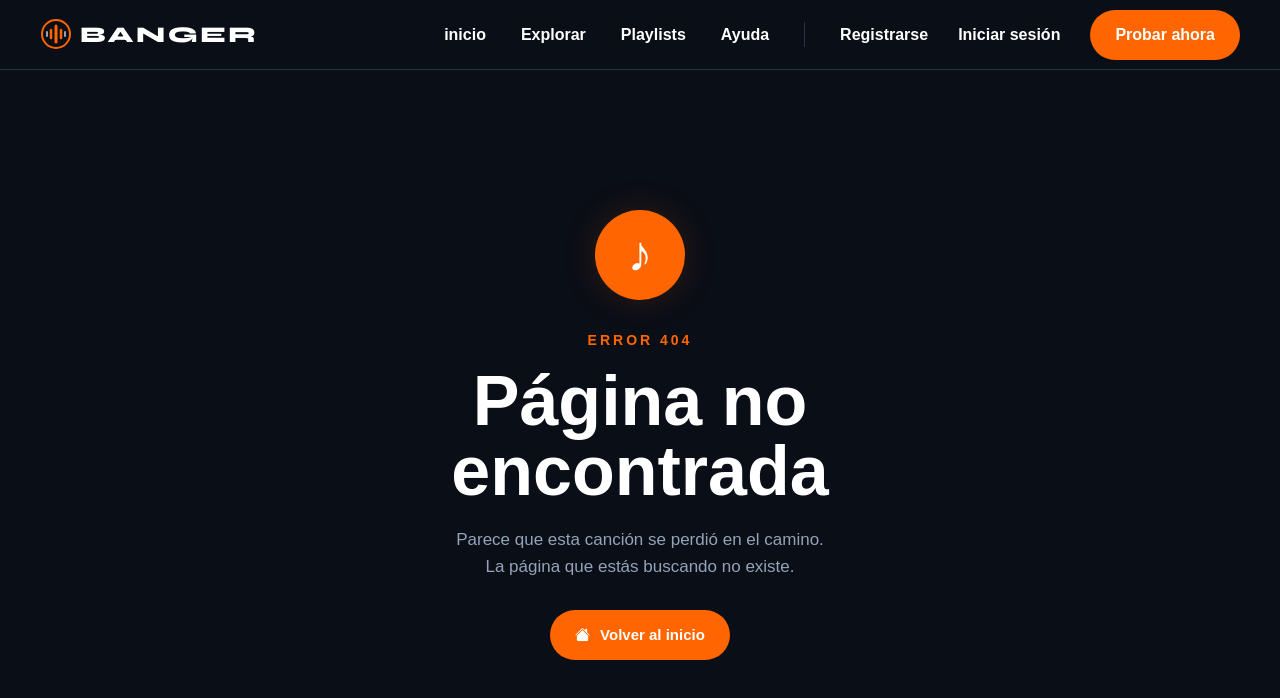
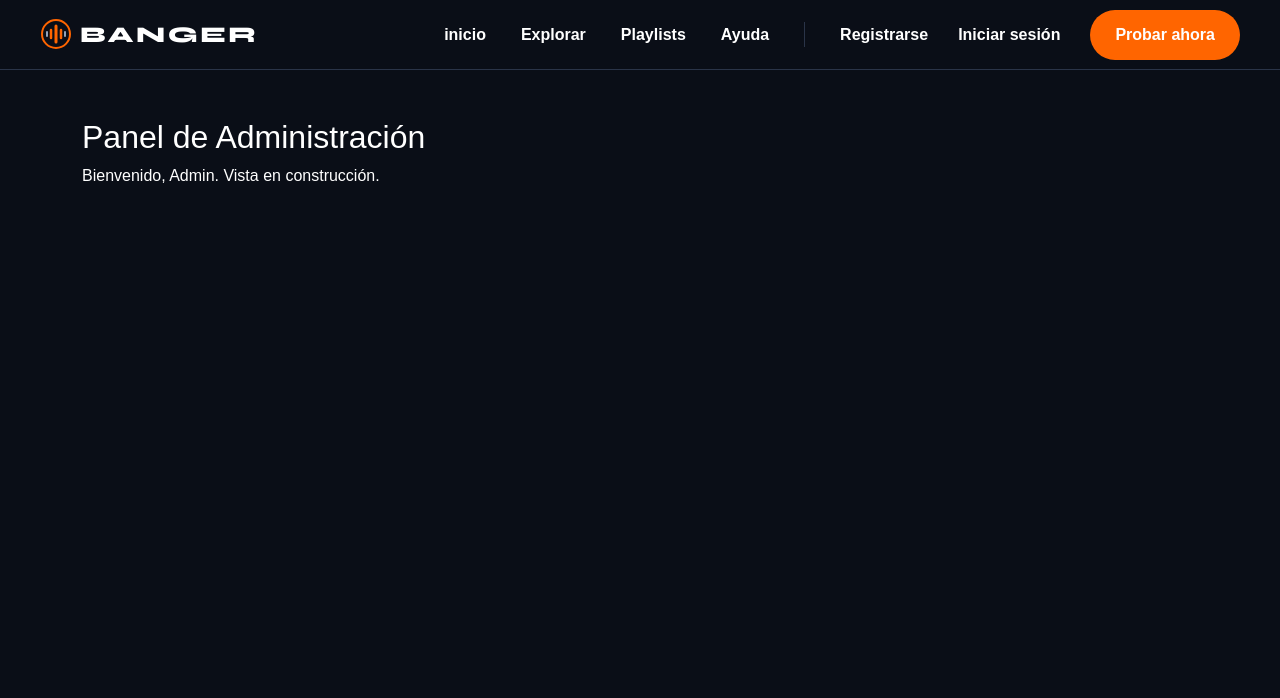
Before and after one commit to elitagatti-ui/banger-music, a React (Vite) app: page /admin in a window 1280 px wide. Shown: the top 698 px of the page. Built offline with nearby package versions, Linux system fonts and the light colour scheme.

Commit message:
enrutar page admin en el navbar

```diff
--- a/src/App.jsx
+++ b/src/App.jsx
@@ -6,6 +6,7 @@ import Detalle from "./pages/Detalle";
 import Error from "./pages/PaginaError";
 import Login from "./pages/Login"
 import Registro from "./pages/Registro";
+import Admin from "./pages/Admin";
 
 function App() {
   return (
@@ -17,6 +18,7 @@ function App() {
         <Route path="/detalle/:id" element={<Detalle />} />
         <Route path="/login" element={<Login />} />
         <Route path="/registro" element={<Registro />} />
+        <Route path="/admin" element={<Admin />} />
         <Route path="*" element={<Error />} />
       </Routes>
     </BrowserRouter>
--- a/src/pages/Admin.jsx
+++ b/src/pages/Admin.jsx
@@ -0,0 +1,10 @@
+const Admin = () => {
+  return (
+    <div className="container py-5 text-white">
+      <h2>Panel de Administración</h2>
+      <p>Bienvenido, Admin. Vista en construcción.</p>
+    </div>
+  );
+};
+
+export default Admin;
```
